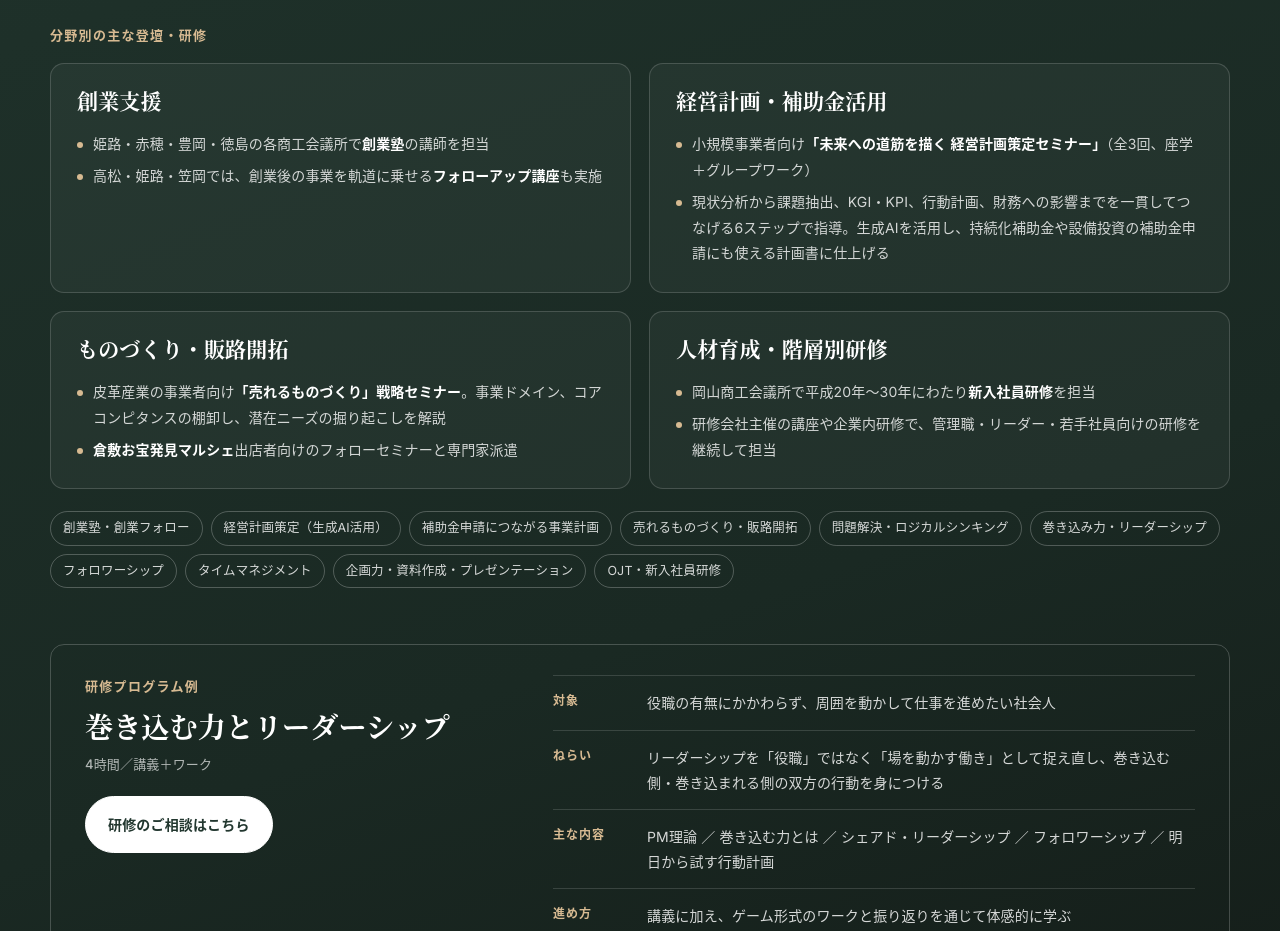
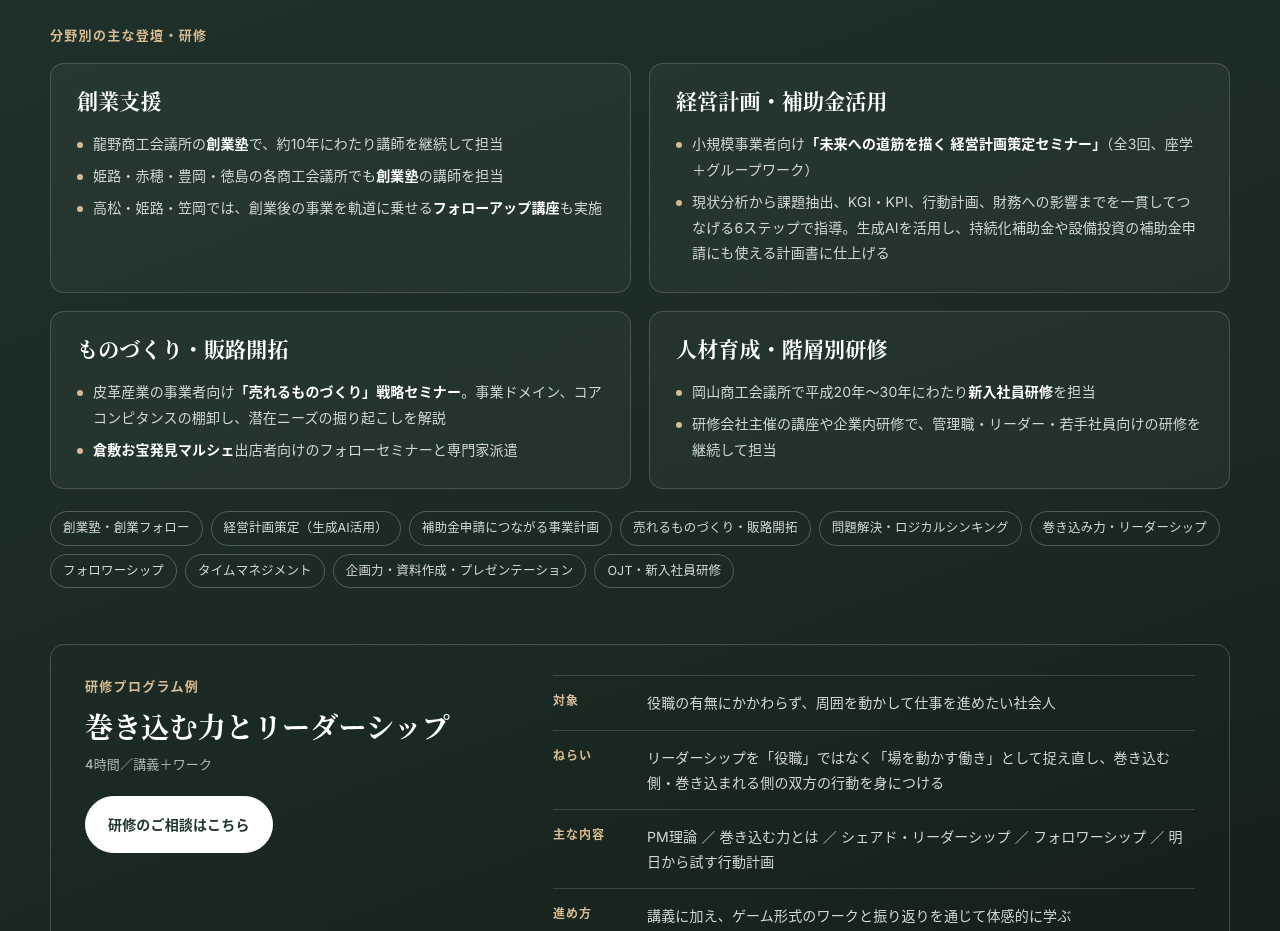
Before and after one commit to damatsucon/damatsuconhp, a plain HTML site: page code_sandbox_light_git_bd143990_1787121911/index.html in a window 1280 px wide. Shown: the part 5980-6911 px from the top of the page. Drawn offline with nearby package versions, Linux system fonts and the light colour scheme; no server answers.

Commit message:
実績欄：龍野商工会議所の創業塾（約10年）を創業支援の先頭に追加
Co-Authored-By: Claude Opus 5.5 <noreply@anthropic.com>
Claude-Session: https://claude.ai/code/session_01Hpg9KN4mf3NSmxpvBKrMDs

```diff
--- a/code_sandbox_light_git_bd143990_1787121911/index.html
+++ b/code_sandbox_light_git_bd143990_1787121911/index.html
@@ -860,7 +860,8 @@
             <div class="ach-field">
               <h3>創業支援</h3>
               <ul>
-                <li>姫路・赤穂・豊岡・徳島の各商工会議所で<b>創業塾</b>の講師を担当</li>
+                <li>龍野商工会議所の<b>創業塾</b>で、約10年にわたり講師を継続して担当</li>
+                <li>姫路・赤穂・豊岡・徳島の各商工会議所でも<b>創業塾</b>の講師を担当</li>
                 <li>高松・姫路・笠岡では、創業後の事業を軌道に乗せる<b>フォローアップ講座</b>も実施</li>
               </ul>
             </div>
```
